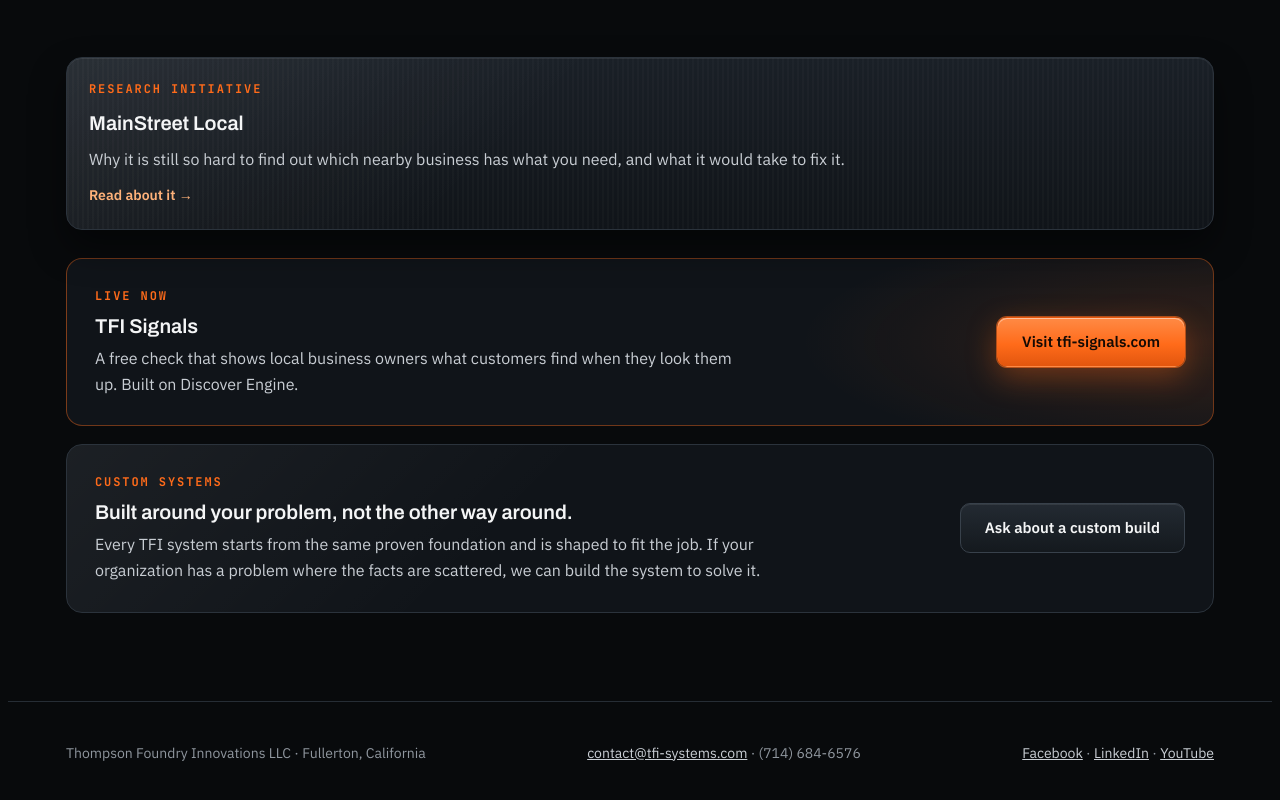
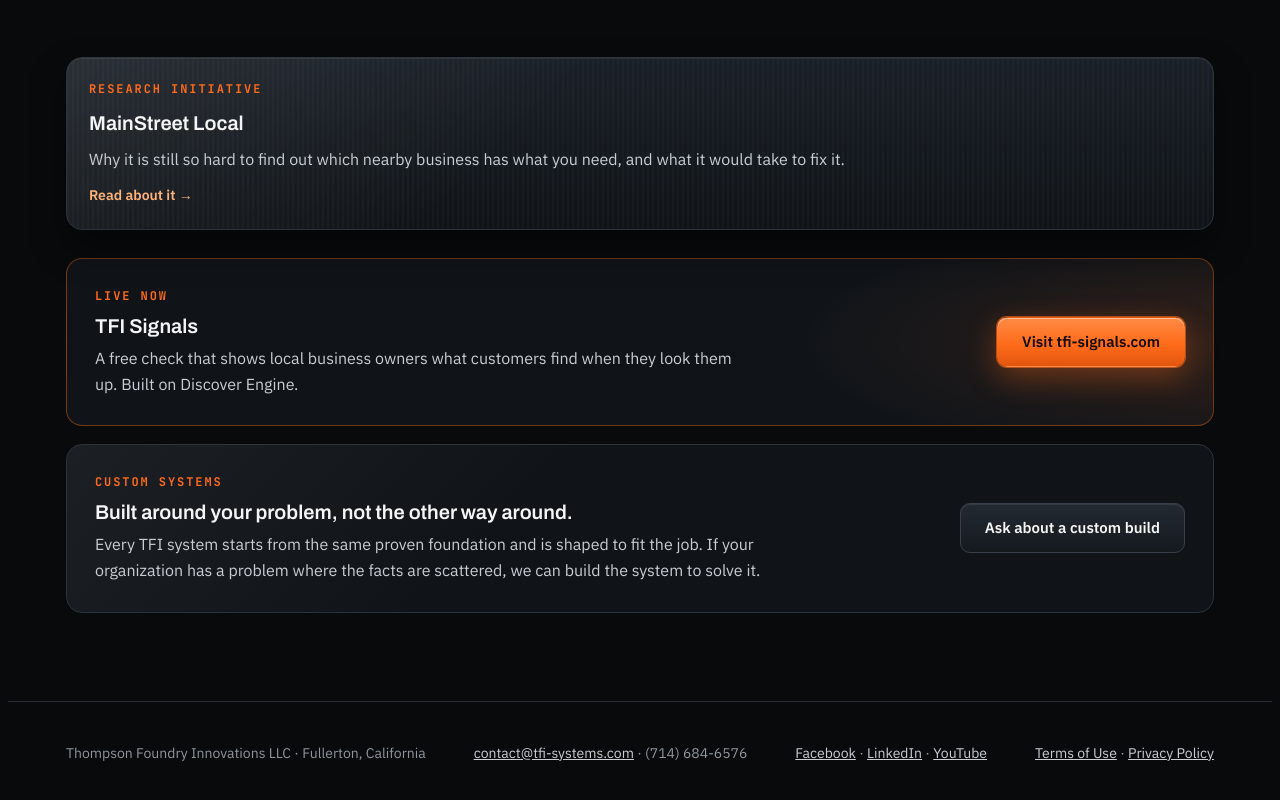
Before and after one commit to ThompsonFoundryInnovations/thompsonfoundryinnovations.github.io, a plain HTML site: page index.html in a window 1280 px wide. Shown: the part 1400-2200 px from the top of the page. Drawn offline with Linux system fonts and the light colour scheme.

Commit message:
Footer: link to Terms of Use and Privacy Policy
Co-Authored-By: Claude Opus 5.5 <noreply@anthropic.com>
Claude-Session: https://claude.ai/code/session_01KrrT8QQfpSaLbhSvnLfeUV

```diff
--- a/index.html
+++ b/index.html
@@ -865,7 +865,7 @@ footer .wrap{display:flex;flex-wrap:wrap;justify-content:space-between;gap:12px}
   <button class="chatbtn" id="chatbtn" aria-label="Chat with TFI"><svg viewBox="0 0 24 24" aria-hidden="true"><path d="M4 4h16a1 1 0 0 1 1 1v11a1 1 0 0 1-1 1H8l-4 3.5V5a1 1 0 0 1 1-1z"/></svg></button>
 </div>
 <footer>
-  <div class="wrap"><span>Thompson Foundry Innovations LLC · Fullerton, California</span><span><a href="mailto:contact@tfi-systems.com">contact@tfi-systems.com</a> · (714) 684-6576</span><span><a href="https://www.facebook.com/TFI.innovations" target="_blank" rel="noopener">Facebook</a> · <a href="https://www.linkedin.com/company/thompson-foundry-innovations" target="_blank" rel="noopener">LinkedIn</a> · <a href="https://www.youtube.com/@TFISystems" target="_blank" rel="noopener">YouTube</a></span></div>
+  <div class="wrap"><span>Thompson Foundry Innovations LLC · Fullerton, California</span><span><a href="mailto:contact@tfi-systems.com">contact@tfi-systems.com</a> · (714) 684-6576</span><span><a href="https://www.facebook.com/TFI.innovations" target="_blank" rel="noopener">Facebook</a> · <a href="https://www.linkedin.com/company/thompson-foundry-innovations" target="_blank" rel="noopener">LinkedIn</a> · <a href="https://www.youtube.com/@TFISystems" target="_blank" rel="noopener">YouTube</a></span><span><a href="https://tfi-storefront.com/terms">Terms of Use</a> · <a href="https://tfi-storefront.com/privacy">Privacy Policy</a></span></div>
 </footer>
 
 <script>
```
